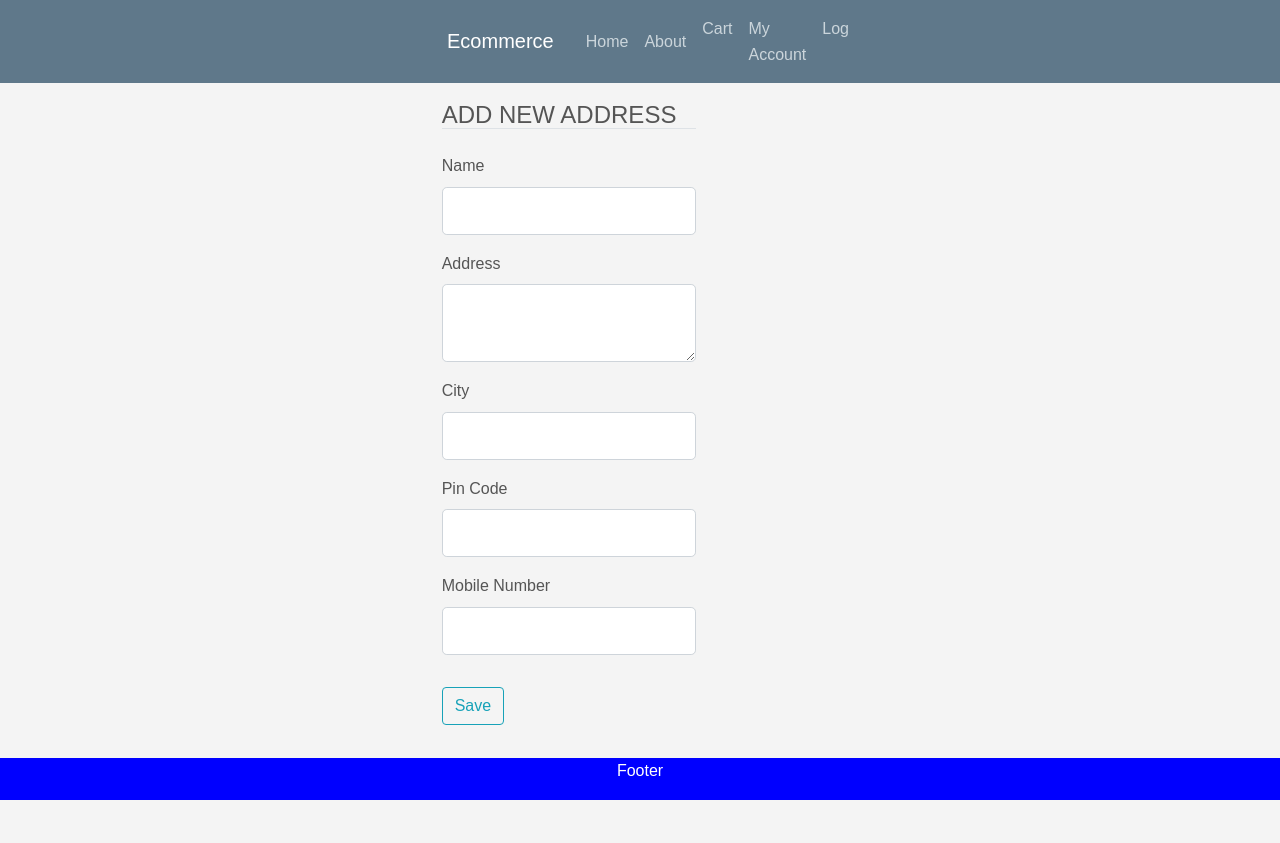
After one commit to mohitarora3/Fashion-Store, a Flask app: page /checkout/address in a window 1280 px wide. The commit adds this page. Run offline with Flask 2, Linux system fonts and the light colour scheme; the visitor is signed in with stand-in values (Sample User, id 1); parts of the project's set-up code (start-up, migrations or seed data) failed here and were passed over; some libraries are stand-ins or nearby versions.

Commit message:
updated
new file-delivery.html

```diff
--- a/ecommerce/models.py
+++ b/ecommerce/models.py
@@ -12,8 +12,7 @@ class User(UserMixin, db.Document):
     email = db.EmailField(max_length=30)
     password = db.StringField()
     item = db.StringField()
-    size = db.StringField()
-    item_id = db.StringField()
+    list_address = db.StringField()
 
     def __rep__(self):
         return 'User({},{})'.format(self.username, self.email)
--- a/ecommerce/static/main.css
+++ b/ecommerce/static/main.css
@@ -150,7 +150,7 @@ h5{
     left: 0;
     bottom: 0;
     width: 100%;
-    background-color: red;
+    background-color: blue;
     color: white;
     text-align: center;
 }
--- a/ecommerce/templates/cart.html
+++ b/ecommerce/templates/cart.html
@@ -1,7 +1,6 @@
 
 {% extends "layout.html" %}
 {% block content %}
-<h1>dkbkdbkbd</h1>
   {% if number == 0 %}
     <h4>Your shopping cart is empty. </h4>
   {% else %}
@@ -15,7 +14,7 @@
                           <small> {{item['quantity']*item["Price"] }} <strike> {{item['quantity']*item["Mrp"] }} </strike> <div class="text-danger" > {{item["Discount"] }}% Off </div> </small>
                       </div>
                       <mark>Size: {{item["size"]}}</mark>
-                      <form name="si" action=" {{ url_for('users.update_cart', item_id=item['_id'], item_size=item['size'] ) }}" method='post' >
+                      <form name="si" action=" {{ url_for('users.update_cart', item_id=item['_id'], item_attr=item['quantity'] ) }}" method='post' >
                         <select name='si' onchange="this.form.submit()">
                           {% for key,value in item['Size'].items() %}
                             {% if value|int > 0 %}
@@ -26,7 +25,7 @@
                         <noscript><input type="submit" value="Submit"></noscript>
                         </form>
                       <mark>Qty:  {{item["quantity"]}}</mark>
-                      <form name="qt" action=" {{ url_for('users.update_cart', item_id=item['_id'] ,item_size=item['size']) }}" method='post' >
+                      <form name="qt" action=" {{ url_for('users.update_cart', item_id=item['_id'] ,item_attr=item['size']) }}" method='post' >
                         <select name='qt' onchange='this.form.submit()'>
                           {% if item["Size"][item['size']] > 10 %}
                             {% for q in range(1,11) %}
--- /dev/null
+++ b/ecommerce/templates/delivery.html
@@ -0,0 +1,84 @@
+{% extends "layout.html" %}
+{% block content %}
+    <div class="content-section">
+        <form method="Post" action="">
+            {{ form.hidden_tag()  }}
+            <fieldset class="form-group">
+                <legend class="border-bottom mb-4">ADD NEW ADDRESS</legend>
+                <div class="form-group">
+                    {{ form.name.label(class="form-control-label")}}
+
+                    {% if form.name.errors %}
+                        {{ form.name(class="form-control form-control-lg is-invalid")}}
+                        <div class="invalid-feedback">
+                                {% for error in form.name.errors %}
+                                    <span> {{ error }} </span>
+                                {% endfor %}
+                        </div>
+                    {% else %}
+                        {{ form.name(class="form-control form-control-lg") }}
+                    {% endif %}
+                </div>
+
+                <div class="form-group">
+                    {{ form.address.label(class="form-control-label") }}
+
+                    {% if form.address.errors %}
+                        {{ form.address(class="form-control form-control-lg is-invalid") }}
+                        <div class="invalid-feedback">
+                                {% for error in form.address.errors %}
+                                    <span> {{ error }} </span>
+                                {% endfor %}
+                        </div>
+                    {% else %}
+                        {{ form.address(class="form-control form-control-lg") }}
+                    {% endif %}
+                </div>
+                <div class="form-group">
+                    {{ form.city.label(class="form-control-label") }}
+                    {% if form.city.errors %}
+                        {{ form.city(class="form-control form-control-lg is-invalid") }}
+                        <div class="invalid-feedback">
+                                {% for error in form.city.errors %}
+                                    <span> {{ error }} </span>
+                                {% endfor %}
+                        </div>
+                    {% else %}
+                        {{ form.city(class="form-control form-control-lg") }}
+                    {% endif %}
+                </div>
+                <div class="form-group">
+                    {{ form.pin_code.label(class="form-control-label") }}
+                    {% if form.pin_code.errors %}
+                        {{ form.pin_code(class="form-control form-control-lg is-invalid") }}
+                        <div class="invalid-feedback">
+                                {% for error in form.pin_code.errors %}
+                                    <span> {{ error }} </span>
+                                {% endfor %}
+                        </div>
+                    {% else %}
+                        {{ form.pin_code(class="form-control form-control-lg") }}
+                    {% endif %}
+                </div>
+
+                <div class="form-group">
+                    {{ form.phone_number.label(class="form-control-label") }}
+                    {% if form.phone_number.errors %}
+                        {{ form.phone_number(class="form-control form-control-lg is-invalid") }}
+                        <div class="invalid-feedback">
+                                {% for error in form.phone_number.errors %}
+                                    <span> {{ error }} </span>
+                                {% endfor %}
+                        </div>
+                    {% else %}
+                        {{ form.phone_number(class="form-control form-control-lg") }}
+                    {% endif %}
+                </div>
+            </fieldset>
+            <div class="form-group">
+                {{ form.submit(class="btn btn-outline-info")}}
+            </div>
+        </form>
+    </div>
+
+{% endblock content %}
--- a/ecommerce/templates/home.html
+++ b/ecommerce/templates/home.html
@@ -3,8 +3,10 @@
 {% block content %}
 <form>
   <input type="search" value="search">
-  <input type="submit"
+  <input type="submit">
 </form>
+</br>
+</br>
 {% for item in items.find() %}
 <article class="container" >
 <a href="{{ url_for('main.item', item_id=item['_id']) }}">
--- a/ecommerce/templates/item.html
+++ b/ecommerce/templates/item.html
@@ -4,8 +4,6 @@
 <script type="text/javascript" src="script.js"></script>
     <article class="container">
         <div class="box-1">
-            <h1>kbtjjbvkjybvk</h1>
-            <h2>lnfknknf</h2>
             <img class="rounded article-image" width="50" height="50" src= " {{ url_for('static', filename='shirts/'+item['Image'][0]) }}" onmouseover="document.getElementById('image').src=' {{ url_for("static", filename="shirts/"+item["Image"][0]) }}'">
             <img class="rounded article-image" width="50" height="50" src= " {{ url_for('static', filename='shirts/'+item['Image'][1]) }}" onmouseover ="document.getElementById('image').src='{{ url_for("static", filename="shirts/"+item["Image"][1]) }}'">
             <img class="rounded article-image" width="50" height="50" src= " {{ url_for('static', filename='shirts/'+item['Image'][2]) }}" onmouseover="document.getElementById('image').src='{{ url_for("static", filename="shirts/"+item["Image"][2]) }}'">
--- a/ecommerce/templates/layout.html
+++ b/ecommerce/templates/layout.html
@@ -47,6 +47,7 @@
 	  </nav>
 	</header>
 	<main role="main" class="container">
+	</br> </br> </br> </br>
 	  <div class="row">
 	    <div class="col-md-8">
 	    	{% with messages=get_flashed_messages(with_categories=true)%}
@@ -63,6 +64,7 @@
 
 	  </div>
 	</main>
+</br></br></br></br>
 	<div class="footer">
  		<p>Footer</p>
 	</div>
--- a/ecommerce/users/forms.py
+++ b/ecommerce/users/forms.py
@@ -1,5 +1,5 @@
 from flask_wtf import FlaskForm
-from wtforms import StringField, PasswordField, SubmitField, BooleanField
+from wtforms import StringField, PasswordField, SubmitField, BooleanField, TextAreaField, IntegerField
 from wtforms.validators import DataRequired, Length, Email, EqualTo, ValidationError
 from ecommerce.models import User
 from flask_login import current_user
@@ -31,6 +31,16 @@ class LoginForm(FlaskForm):
     password = PasswordField('Password', validators=[DataRequired()])
     remember = BooleanField('Remember Me')
     submit = SubmitField('Login')
+
+
+class DeliveryForm(FlaskForm):
+    name = StringField('Name', validators=[DataRequired(), Length(min=2, max=15)])
+    address = TextAreaField('Address', validators=[DataRequired()])
+    city = StringField('City', validators=[DataRequired()])
+    state = StringField('State', validators=[DataRequired()])
+    pin_code = IntegerField('Pin Code', validators=[DataRequired()])
+    phone_number = IntegerField('Mobile Number', validators=[DataRequired()])
+    submit = SubmitField('Save')
 
 
 class RequestResetForm(FlaskForm):
--- a/ecommerce/users/routes.py
+++ b/ecommerce/users/routes.py
@@ -1,7 +1,7 @@
 from flask import render_template, redirect, url_for, Blueprint, flash, request
 from werkzeug.security import generate_password_hash, check_password_hash
 from flask_login import current_user, login_required, login_user, logout_user
-from ecommerce.users.forms import RequestResetForm, ResetPasswordForm, RegistrationForm, LoginForm
+from ecommerce.users.forms import RequestResetForm, ResetPasswordForm, RegistrationForm, LoginForm, DeliveryForm
 from ecommerce.users.utils import send_reset_email
 from ecommerce import db, bcrypt, mongo
 from ecommerce.models import User
@@ -11,7 +11,7 @@ from bson.objectid import ObjectId
 users = Blueprint('users', __name__)
 
 
-@users.route('/register', methods=['GET', 'POST'])
+@users.route('/register', methods=['GET','POST'])
 def register():
     if current_user.is_authenticated:
         return redirect(url_for('main.home'))
@@ -70,9 +70,9 @@ def add_to_cart(item_id):
     return redirect(url_for('main.home'))
 
 
-@users.route('/updating/<string:item_id>/<int:item_size>', methods=['GET', 'POST'])
+@users.route('/updating/<string:item_id>/<string:item_attr>', methods=['GET', 'POST'])
 @login_required
-def update_cart(item_id, item_size):
+def update_cart(item_id, item_attr):
     id = current_user.get_id()
     #item=mongo.db.items.find_one({'_id': ObjectId(item_id)}, {"_id": 0, "Size": 1})
     # size=item["Size"]
@@ -80,7 +80,7 @@ def update_cart(item_id, item_size):
         mongo.db.user.update_one(
             {"_id": ObjectId(id),
              "item.item_id": item_id,
-             "item.size": item_size
+             "item.size": item_attr
              },
             {"$set":
              {"item.$.quantity": request.form['qt']}
@@ -89,7 +89,8 @@ def update_cart(item_id, item_size):
     elif('si' in request.form):
         mongo.db.user.update_one(
             {"_id": ObjectId(id),
-             "item.item_id": item_id
+             "item.item_id": item_id,
+             "item.quantity": item_attr
              },
             {"$set":
                 {"item.$.size": request.form['si']}
@@ -117,7 +118,7 @@ def remove_from_cart(item_id):
     return redirect(url_for('users.cart'))
 
 
-@users.route('/ my_cart', methods=['GET', 'POST'])
+@users.route('/my_cart', methods=['GET', 'POST'])
 @login_required
 def cart():
     id = current_user.get_id()
@@ -153,6 +154,28 @@ def cart():
         return render_template('cart.html', number=0)
 
 
+@users.route('/checkout/address', methods=['GET', 'POST'])
+@login_required
+def address():
+    form = DeliveryForm()
+    if form.validate_on_submit():
+        id = current_user.get_id()
+        a = {'name': form.name.data, 'address': form.address.data, 'state': form.state.data, 'city': form.city.data, 'pin_code': form.pin_code.data, 'phone_number': form.phone_number.data}
+        mongo.db.user.update_one(
+            {
+                '_id': ObjectId(id)
+            },
+            {
+                '$push':
+                {'list_address': a
+
+                 }
+            }
+        )
+        flash('Your address has been saved', 'success')
+    return render_template('delivery.html', form=form, title='address')
+
+
 @users.route('/reset_password', methods=['GET', 'POST'])
 def reset_request():
     if current_user.is_authenticated:
```
Also changed, not shown: ecommerce/mongo_connect.py (+28 -2 lines).
